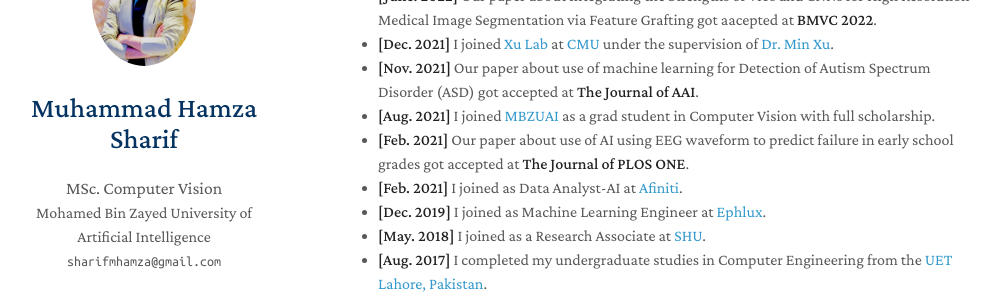
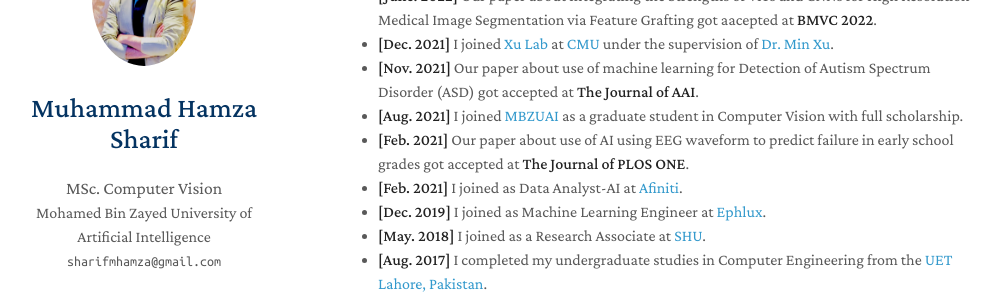
Before and after one commit to Sharifmhamza/sharifmhamza.github.io, a Jekyll site: the page built from index.md, in a window 1280 px wide and 900 px high, scrolled down 593 px. Shown: the part 153-452 px from the top of the window, without its empty margins (132-1133 px from the left). Built offline with Jekyll 4.4.1, drawn with Linux system fonts in a browser that asks for light colours; a style sheet for code colours, icons or effects is not loaded; our own code applies the rules of GitHub Pages for plain Markdown files.

Commit message:
Update index.md

```diff
--- a/index.md
+++ b/index.md
@@ -19,7 +19,7 @@ My research centers on **Multi-modal Generative and Discriminative Learning** wi
 - **[June. 2022]** Our paper about Integrating the Strengths of ViTs and CNNs for High Resolution Medical Image Segmentation via Feature Grafting got aacepted at <strong>BMVC 2022</strong>.
 - **[Dec. 2021]** I joined [Xu Lab](https://xulabs.github.io/) at [CMU](https://www.cmu.edu/) under the supervision of [Dr. Min Xu](https://xulabs.github.io/min-xu/).
 - **[Nov. 2021]** Our paper about use of machine learning for Detection of Autism Spectrum Disorder (ASD) got accepted at <strong>The Journal of AAI</strong>.
-- **[Aug. 2021]** I joined [MBZUAI](http://www.mbzuai.ac.ae) as a grad student in Computer Vision with full scholarship.
+- **[Aug. 2021]** I joined [MBZUAI](http://www.mbzuai.ac.ae) as a graduate student in Computer Vision with full scholarship.
 - **[Feb. 2021]** Our paper about use of AI using EEG waveform to predict failure in early school grades got accepted at <strong>The Journal of PLOS ONE</strong>.
 - **[Feb. 2021]** I joined as Data Analyst-AI at [Afiniti](https://www.afiniti.com/).
 - **[Dec. 2019]** I joined as Machine Learning Engineer at [Ephlux](https://www.ephlux.com/).
```
